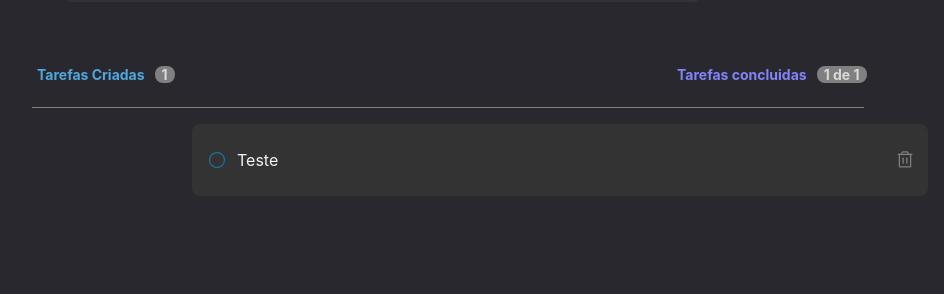
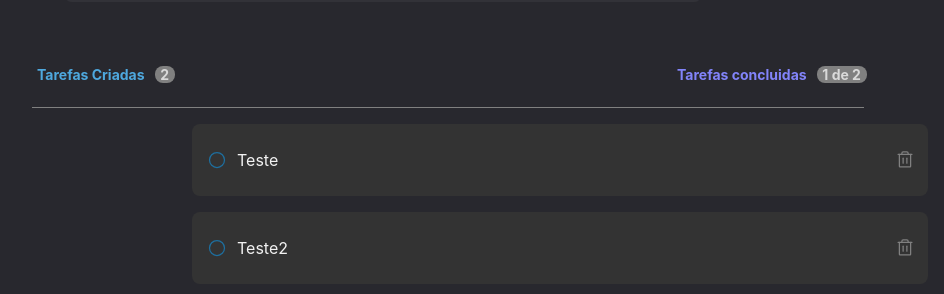
Before and after one commit to ReinaldoARamos/Todo_React, a React (Vite) app: page / in a window 1280 px wide. Shown: the part 154-448 px from the top of the page, without its empty margins (208-1152 px from the left). Built offline with nearby package versions, Linux system fonts and the light colour scheme.

Commit message:
testando o .lenght que vai adicionar ao ocunter dependendo do numero de tarefas ativas

```diff
--- a/src/componentes/Task.tsx
+++ b/src/componentes/Task.tsx
@@ -19,7 +19,14 @@ export function Task() {
     key:"1",
     content:"Teste" ,
     iscomplete:true
-  }]);
+  }
+  ,
+  {
+    key:"2",
+    content:"Teste2" ,
+    iscomplete:false
+  }
+]);
   const counterComplete = Task.filter(tasks => tasks.iscomplete).length
   const counter = Task.length;
 
```
